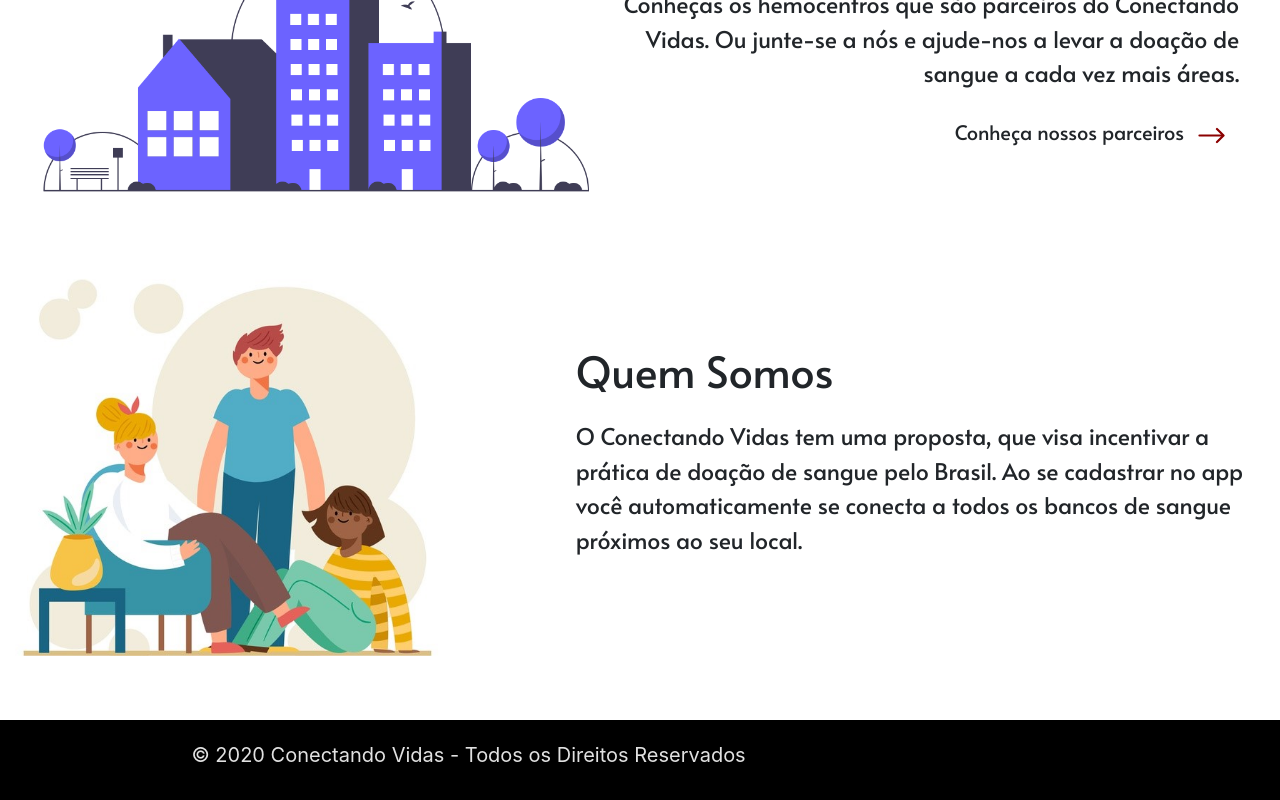
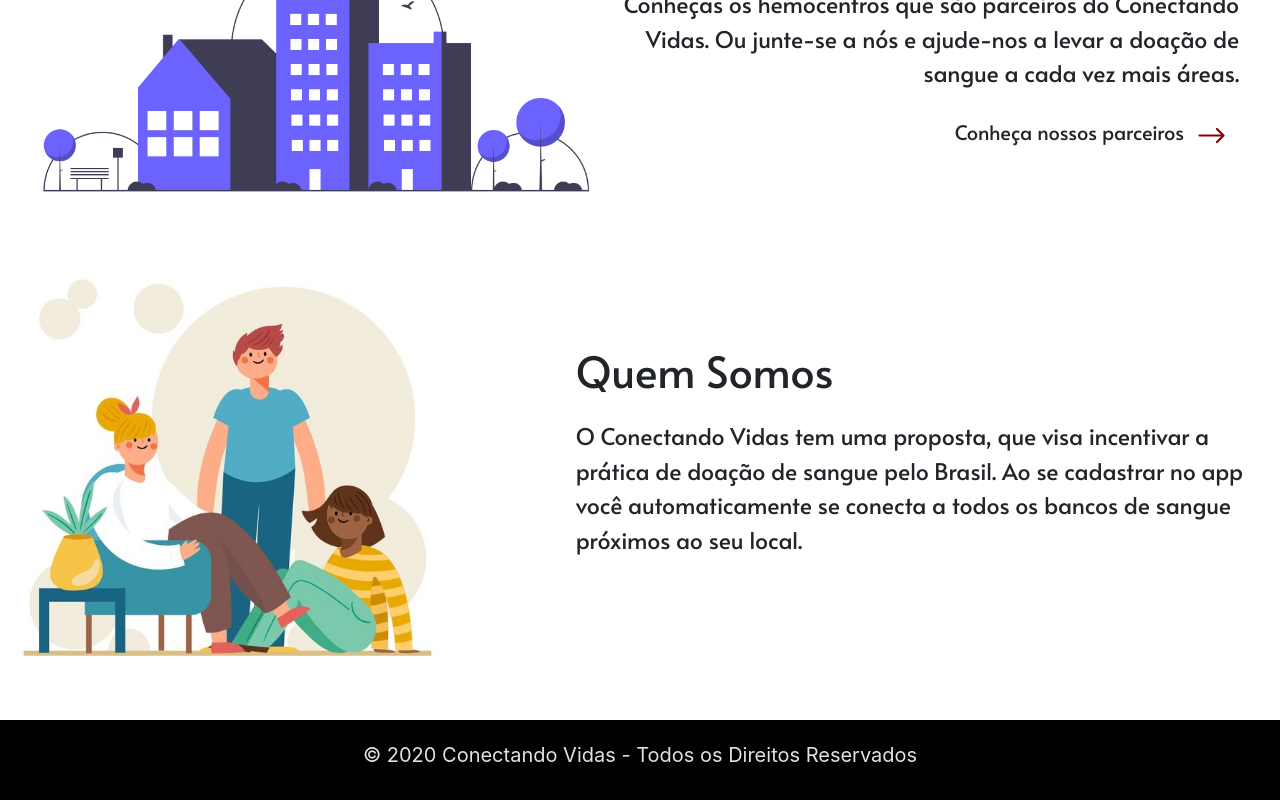
Before and after one commit to Guilherme-Humberto/CV-Web, a React (Create React App) app: page / in a window 1280 px wide. Shown: the part 1648-2448 px from the top of the page. Built offline with nearby package versions, Linux system fonts and the light colour scheme; no server answers.

Commit message:
Componentes

```diff
--- a/src/components/Footer/index.js
+++ b/src/components/Footer/index.js
@@ -1,29 +1,14 @@
 import React from 'react';
-
-import imgStore1 from '../../assets/store1.png'
-import imgStore2 from '../../assets/store2.png'
 
 import {
   Container,
   Text,
-  ContainerButtons,
-  ImageStore
  } from './styles';
 
 function Footer() {
   return (
     <Container>
       <Text>© 2020 Conectando Vidas - Todos os Direitos Reservados</Text>
-      <ContainerButtons>
-        {/* <ImageStore
-          src={imgStore1}
-          alt="Imagem store App"
-        />
-        <ImageStore
-          src={imgStore2}
-          alt="Imagem store App"
-        /> */}
-      </ContainerButtons>
     </Container>
   );
 }
--- a/src/components/Footer/styles.js
+++ b/src/components/Footer/styles.js
@@ -2,7 +2,7 @@
 
 export const Container = styled.div`
   display: flex;
-  justify-content: space-around;
+  justify-content: center;
   align-items: center;
   background: #000;
   padding: 20px;
@@ -13,13 +13,8 @@
 export const Text = styled.p`
   font-size: 20px;
   color: #e1e1e1;
+
+  @media (max-width: 540px) {
+    font-size: 17px;
+  }
 `;
-
-export const ContainerButtons = styled.div`
-  display: flex;
-  gap: 20px;
-`;
-
-export const ImageStore = styled.img`
-  height: 70px
-`;
--- a/src/components/Modals/ModalInsts/styles.js
+++ b/src/components/Modals/ModalInsts/styles.js
@@ -6,7 +6,8 @@
   z-index: 2;
   top: 0;
   left: 0;
-  width: 500px;
+  width: 100%;
+  max-width: 500px;
   background: #e9ecef;
   height: 100%;
   box-shadow: 0px -10px 20px rgb(0, 0, 0, 0.2);
--- a/src/components/Modals/ModalMap/styles.js
+++ b/src/components/Modals/ModalMap/styles.js
@@ -3,10 +3,12 @@
 
 export const Container = styled(motion.div)`
   position: fixed;
+  z-index: 9;
   right: 0;
-  width: 500px;
+  max-width: 500px;
   height: 100%;
   background: #fde1de;
+  box-shadow: -10px 0px 20px rgb(0, 0, 0, 0.3);
   padding: 2%;
 `;
 
--- /dev/null
+++ b/src/components/Modals/ModalNav/index.js
@@ -0,0 +1,40 @@
+import React from 'react';
+import { Link, useHistory } from 'react-router-dom'
+import { AiOutlineClose } from 'react-icons/ai'
+import {
+  Container,
+  Links,
+  ButtonCloseModal
+} from './styles';
+import { logout } from '../../../config/auth'
+
+const ModalNav = ({ closeModal }) => {
+  const history = useHistory(null)
+
+  const handleLogout = () => {
+    logout()
+    localStorage.removeItem('infos')
+    history.push("/")
+  }
+
+  return (
+    <Container
+      initial={{ x: "100%" }}
+      animate={{ x: 0 }}
+      transition={{ duration: 0.5 }}
+    >
+      <ButtonCloseModal onClick={closeModal}>
+        <AiOutlineClose size={30}/>
+      </ButtonCloseModal>
+      <Links>
+        <Link to="/home">Inicial</Link>
+        <Link to="/home/campaigns">Campanhas</Link>
+        <Link to="/home/map">Locais</Link>
+        <Link to="/home/historic">Histórico</Link>
+        <Link onClick={handleLogout}>Sair</Link>
+      </Links>
+    </Container>
+  );
+};
+
+export default ModalNav;
--- /dev/null
+++ b/src/components/Modals/ModalNav/styles.js
@@ -0,0 +1,40 @@
+import styled from 'styled-components';
+import { motion } from 'framer-motion'
+
+export const Container = styled(motion.div)`
+    position: fixed;
+    z-index: 4;
+    right: 0;
+    top: 0;
+    height: 100%;
+    width: 70%;
+    background: #fde1de;
+    box-shadow: -10px 0px 20px rgb(0, 0, 0, 0.2);
+`;
+
+export const Links = styled.div`
+    display: flex;
+    flex-direction: column;
+    justify-content: center;
+    gap: 10px;
+    padding: 50% 5%;
+
+    a {
+        font-size: 25px;
+        font-family: Alata;
+        color: #000;
+
+        :hover {
+            text-decoration: underline;
+        }
+    }
+`
+
+export const ButtonCloseModal = styled.button`
+    position: absolute;
+    top: 5%;
+    left: 5%;
+    border: none;
+    background: transparent;
+    outline: none;
+`
--- a/src/components/Modals/ModalRegister/styles.js
+++ b/src/components/Modals/ModalRegister/styles.js
@@ -7,13 +7,13 @@
     top: 0;
     right: 0;
     height: 100%;
-    width: 500px;
+    width: 100%;
     max-width: 500px;
     background: #f5f1ed;
     box-shadow: -10px 0px 20px rgb(0, 0, 0, 0.3);
 `;
 export const FormContainer = styled.div`
-    padding: 20% 5%;
+    padding: 30% 5%;
     display: flex;
     flex-direction: column;
     width: 90%;
--- a/src/components/Navbar/NavBarUserPage/index.js
+++ b/src/components/Navbar/NavBarUserPage/index.js
@@ -1,31 +1,28 @@
 // // Este é navbar da página userpage
 
-import React from 'react';
+import React, { useEffect, useState } from 'react';
 import { Link, useHistory } from 'react-router-dom'
 
 import {
-  AiOutlineUser,
-  AiOutlineAppstore,
-  AiOutlineAudit,
-  AiOutlineUsergroupAdd
+  AiOutlineMenu
 } from 'react-icons/ai'
 
-import {
-  FiMapPin,
-  FiLogOut
-} from 'react-icons/fi'
 
 import {
   Container,
-  ContainerButton,
-  TextButton
 } from './styles';
-
+import ModalNav from '../../Modals/ModalNav'
 import { logout } from '../../../config/auth'
-
 
 function NavBarUserPage() {
   const history = useHistory(null)
+  const [openModal, setOpenModal] = useState(false)
+  const [infos, setInfos] = useState({})
+
+  useEffect(() => {
+    const user = localStorage.getItem("infos")
+    setInfos(JSON.parse(user))
+  }, [])
 
   const handleLogout = () => {
     logout()
@@ -34,72 +31,31 @@
   }
 
   return (
-    <Container>
-      <ContainerButton
-        style={{ margin: "20px 0" }}
-      >
-        <Link
-          id="buttonLink"
-          to="/Home/perfil"
-        >
-          <AiOutlineUser color="#000" size={35} />
-        </Link >
-        <TextButton>Perfil</TextButton>
-      </ContainerButton>
+    <>
+      <Container>
+        <div id="linkPerfil">
+          <Link to="/home/perfil">
+            <img src={infos.image_url} alt="Foto"/>
+          </Link>
+          <Link to="/home/perfil">
+            {infos.name}
+          </Link>
+        </div>
 
-      <ContainerButton>
-        <Link
-          id="buttonLink"
-          to="/Home"
-        >
-          <AiOutlineAppstore color="#000" size={35} />
-        </Link >
-        <TextButton>Inicial</TextButton>
-      </ContainerButton>
+        <div id="links">
+          <Link to="/home">Inicial</Link>
+          <Link to="/home/campaigns">Campanhas</Link>
+          <Link to="/home/map">Locais</Link>
+          <Link to="/home/historic">Histórico</Link>
+          <Link onClick={handleLogout}>Sair</Link>
+        </div>
+        <div id="menuMobile" onClick={() => setOpenModal(true)}>
+          <AiOutlineMenu size={30} />
+        </div>
+      </Container>
 
-      <ContainerButton>
-        <Link
-          id="buttonLink"
-          to="/Home/historic"
-        >
-          <AiOutlineAudit color="#000" size={35} />
-        </Link >
-        <TextButton>Histórico</TextButton>
-      </ContainerButton>
-
-      <ContainerButton>
-        <Link
-          id="buttonLink"
-          to="/Home/campaigns"
-        >
-          <AiOutlineUsergroupAdd color="#000" size={35} />
-        </Link >
-        <TextButton>Campanhas</TextButton>
-      </ContainerButton>
-
-      <ContainerButton>
-        <Link
-          id="buttonLink"
-          to="/Home/map"
-        >
-          <FiMapPin color="#000" size={35} />
-        </Link >
-        <TextButton>Locais</TextButton>
-      </ContainerButton>
-      <br />
-      <ContainerButton
-        onClick={handleLogout}
-        style={{ margin: "30px 0" }}
-      >
-        <Link
-          id="buttonLink"
-          to="/Home/campaigns"
-        >
-          <FiLogOut color="#000" size={35} />
-        </Link >
-        <TextButton>Sair</TextButton>
-      </ContainerButton>
-    </Container>
+      {openModal && <ModalNav closeModal={() => setOpenModal(false)}/>}
+    </>
   );
 }
 
--- a/src/components/Navbar/NavBarUserPage/styles.js
+++ b/src/components/Navbar/NavBarUserPage/styles.js
@@ -1,56 +1,77 @@
 import styled from 'styled-components';
-import { motion } from 'framer-motion'
 
 export const Container = styled.div`
   position: fixed;
   z-index: 3;
   top: 0;
-  left: 0;
-  height: 100%;
-  width: 120px;
-  background: #fde1de;
+  width: 100%;
+  height: 70px;
+  background: #b5838d;
   display: flex;
-  flex-direction: column;
-  justify-content: center;
+  justify-content: space-around;
   align-items: center;
-  box-shadow: 10px 0px 20px #e4b1ab;
 
+  #menuMobile {
+    display: none;
+  }
 
-  @media (max-width: 670px) {
-    width: 100px
-  }
-  @media (max-width: 1500px) {
-    #buttonLink:nth-child(1) {
-      width: 40px;
-      height: 40px;
+  div:nth-child(1) {
+    display: flex;
+    align-items: center;
+    gap: 10px;
+
+    img {
+      height: 50px;
+      border-radius: 50%;
     }
   }
 
-  #buttonLink {
-    background: transparent;
-    border: 1px solid #000;
-    border-radius: 50%;
-    height: 60px;
-    width: 60px;
-    padding: 2px;
+  #links,
+  a:nth-child(1),
+  a:nth-child(2),
+  a:nth-child(3),
+  a:nth-child(4),
+  a:nth-child(5) {
     display: flex;
-    justify-content: center;
     align-items: center;
-    text-align: center;
+    gap: 0 20px;
+    font-size: 25px;
+    font-weight: bold;
+    font-family: Alata;
+    color: #eee;
+  }
+
+  @media (max-width: 835px) {
+    a:nth-child(1),
+    a:nth-child(2),
+    a:nth-child(3),
+    a:nth-child(4),
+    a:nth-child(5) {
+      font-size: 17px;
+    }
+
+    height: 50px;
+
+    #linkPerfil {
+      a:nth-child(2) {
+        display: none;
+      }
+    }
+  }
+
+  @media (max-width: 460px) {
+    #links {
+      display: none;
+    }
+    #menuMobile {
+      display: flex;
+    }
+    div:nth-child(1) {
+      img {
+        height: 40px;
+      }
+    }
+    justify-content: space-between;
+    padding: 5% 10%;
   }
 `;
-
-export const ContainerButton = styled.div`
-    display: flex;
-    margin: 5px 0;
-    flex-direction: column;
-    align-items: center;
-`
-
-export const Button = styled.button``
-
-export const TextButton = styled.p`
-    font-size: 16px;
-    font-family: Roboto;
-    color: #000;
-`
```
